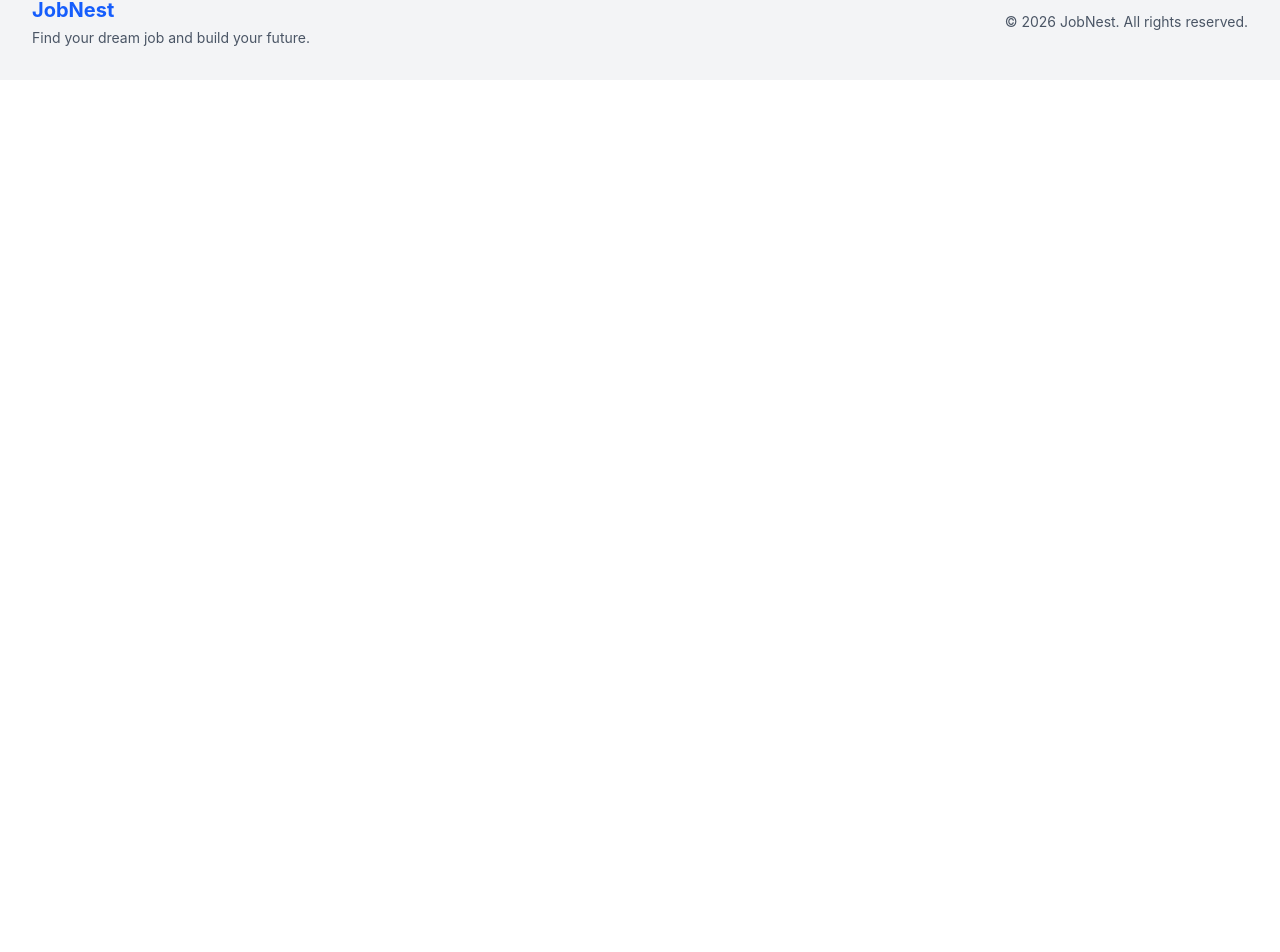
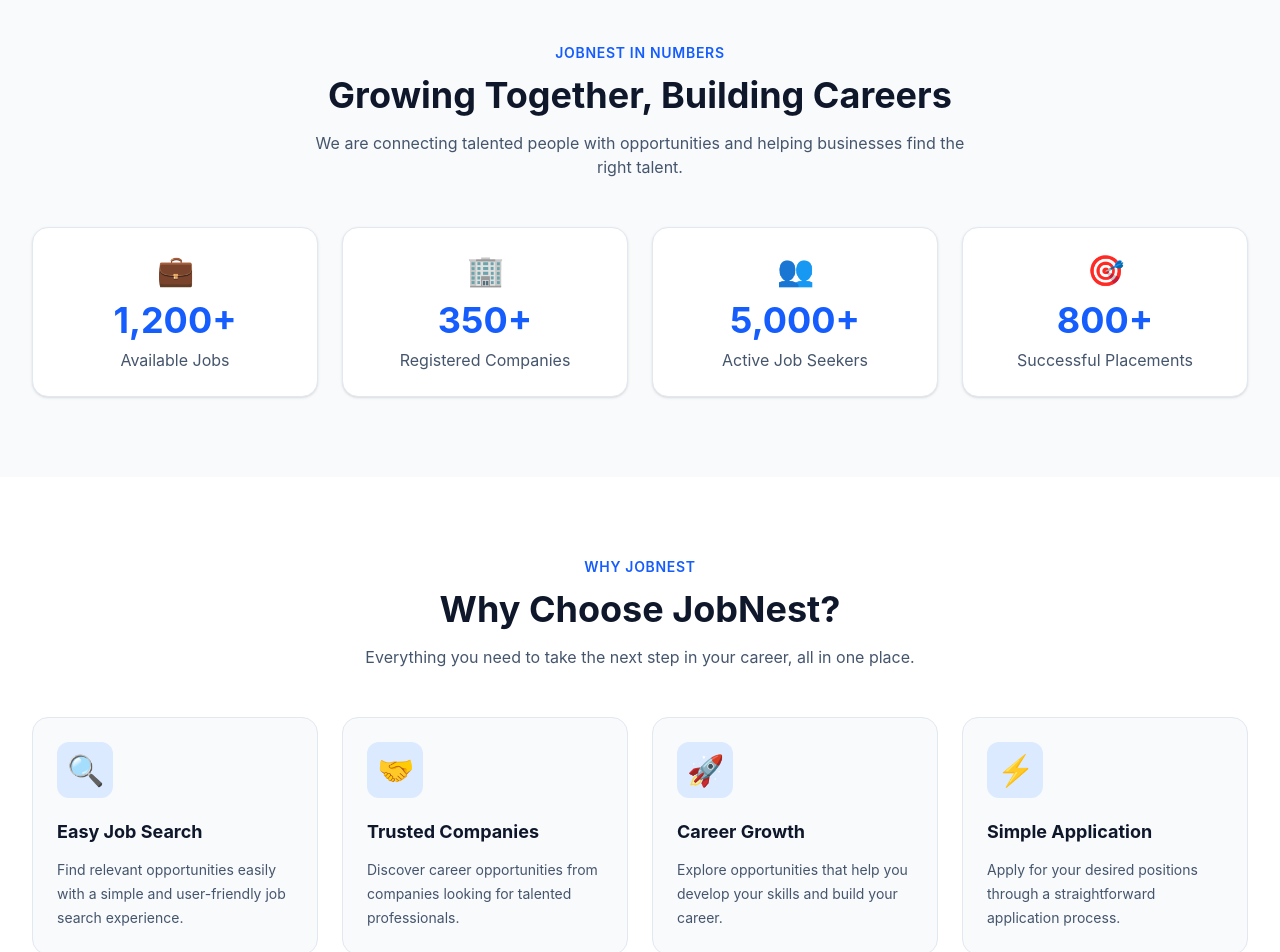
Before and after one commit to aljamiio/jobnest-job-portal, a React (Vite) app in the folder client/: page / in a window 1280 px wide. Shown: the part 3238-4190 px from the top of the page. Before the commit the page ends 3318 px from the top, so only its background shows below. Built offline with nearby package versions, Linux system fonts and the light colour scheme.

Commit message:
feat: add homepage statistics and benefits sections

```diff
--- a/client/src/pages/Home.jsx
+++ b/client/src/pages/Home.jsx
@@ -625,6 +625,123 @@ function Home() {
 
 
 
+      {/* Platform Statistics Section */}
+      <section className="py-16 sm:py-20 bg-slate-50 dark:bg-slate-900/60 transition-colors duration-300">
+        <div className="max-w-7xl mx-auto px-4 sm:px-6 lg:px-8">
+
+          <div className="text-center mb-12">
+            <p className="text-sm font-semibold uppercase tracking-wider text-blue-600 dark:text-blue-400 mb-3">
+              JobNest in Numbers
+            </p>
+
+            <h2 className="text-3xl sm:text-4xl font-bold text-slate-900 dark:text-white">
+              Growing Together, Building Careers
+            </h2>
+
+            <p className="mt-4 text-slate-600 dark:text-slate-400 max-w-2xl mx-auto">
+              We are connecting talented people with opportunities and
+              helping businesses find the right talent.
+            </p>
+          </div>
+
+          <div className="grid grid-cols-2 lg:grid-cols-4 gap-6">
+            {[
+              { number: '1,200+', label: 'Available Jobs', icon: '💼' },
+              { number: '350+', label: 'Registered Companies', icon: '🏢' },
+              { number: '5,000+', label: 'Active Job Seekers', icon: '👥' },
+              { number: '800+', label: 'Successful Placements', icon: '🎯' },
+            ].map((stat) => (
+              <div
+                key={stat.label}
+                className="bg-white dark:bg-slate-800 rounded-2xl p-6 text-center border border-slate-200 dark:border-slate-700 shadow-sm hover:shadow-lg transition-all duration-300"
+              >
+                <div className="text-3xl mb-3">{stat.icon}</div>
+
+                <h3 className="text-3xl sm:text-4xl font-bold text-blue-600 dark:text-blue-400">
+                  {stat.number}
+                </h3>
+
+                <p className="mt-2 text-sm sm:text-base text-slate-600 dark:text-slate-400">
+                  {stat.label}
+                </p>
+              </div>
+            ))}
+          </div>
+        </div>
+      </section>
+
+      {/* Why Choose JobNest Section */}
+      <section className="py-16 sm:py-20 bg-white dark:bg-slate-950 transition-colors duration-300">
+        <div className="max-w-7xl mx-auto px-4 sm:px-6 lg:px-8">
+
+          <div className="text-center mb-12">
+            <p className="text-sm font-semibold uppercase tracking-wider text-blue-600 dark:text-blue-400 mb-3">
+              Why JobNest
+            </p>
+
+            <h2 className="text-3xl sm:text-4xl font-bold text-slate-900 dark:text-white">
+              Why Choose JobNest?
+            </h2>
+
+            <p className="mt-4 text-slate-600 dark:text-slate-400 max-w-2xl mx-auto">
+              Everything you need to take the next step in your career,
+              all in one place.
+            </p>
+          </div>
+
+          <div className="grid grid-cols-1 sm:grid-cols-2 lg:grid-cols-4 gap-6">
+
+            {[
+              {
+                icon: '🔍',
+                title: 'Easy Job Search',
+                description:
+                  'Find relevant opportunities easily with a simple and user-friendly job search experience.',
+              },
+              {
+                icon: '🤝',
+                title: 'Trusted Companies',
+                description:
+                  'Discover career opportunities from companies looking for talented professionals.',
+              },
+              {
+                icon: '🚀',
+                title: 'Career Growth',
+                description:
+                  'Explore opportunities that help you develop your skills and build your career.',
+              },
+              {
+                icon: '⚡',
+                title: 'Simple Application',
+                description:
+                  'Apply for your desired positions through a straightforward application process.',
+              },
+            ].map((feature) => (
+              <div
+                key={feature.title}
+                className="p-6 rounded-2xl border border-slate-200 dark:border-slate-800 bg-slate-50 dark:bg-slate-900 hover:border-blue-300 dark:hover:border-blue-700 hover:shadow-lg transition-all duration-300"
+              >
+                <div className="w-14 h-14 rounded-xl bg-blue-100 dark:bg-blue-900/40 flex items-center justify-center text-3xl mb-5">
+                  {feature.icon}
+                </div>
+
+                <h3 className="text-lg font-bold text-slate-900 dark:text-white mb-3">
+                  {feature.title}
+                </h3>
+
+                <p className="text-sm leading-6 text-slate-600 dark:text-slate-400">
+                  {feature.description}
+                </p>
+              </div>
+            ))}
+
+          </div>
+        </div>
+      </section>
+
+
+
+
 
     </main>
   )
```
